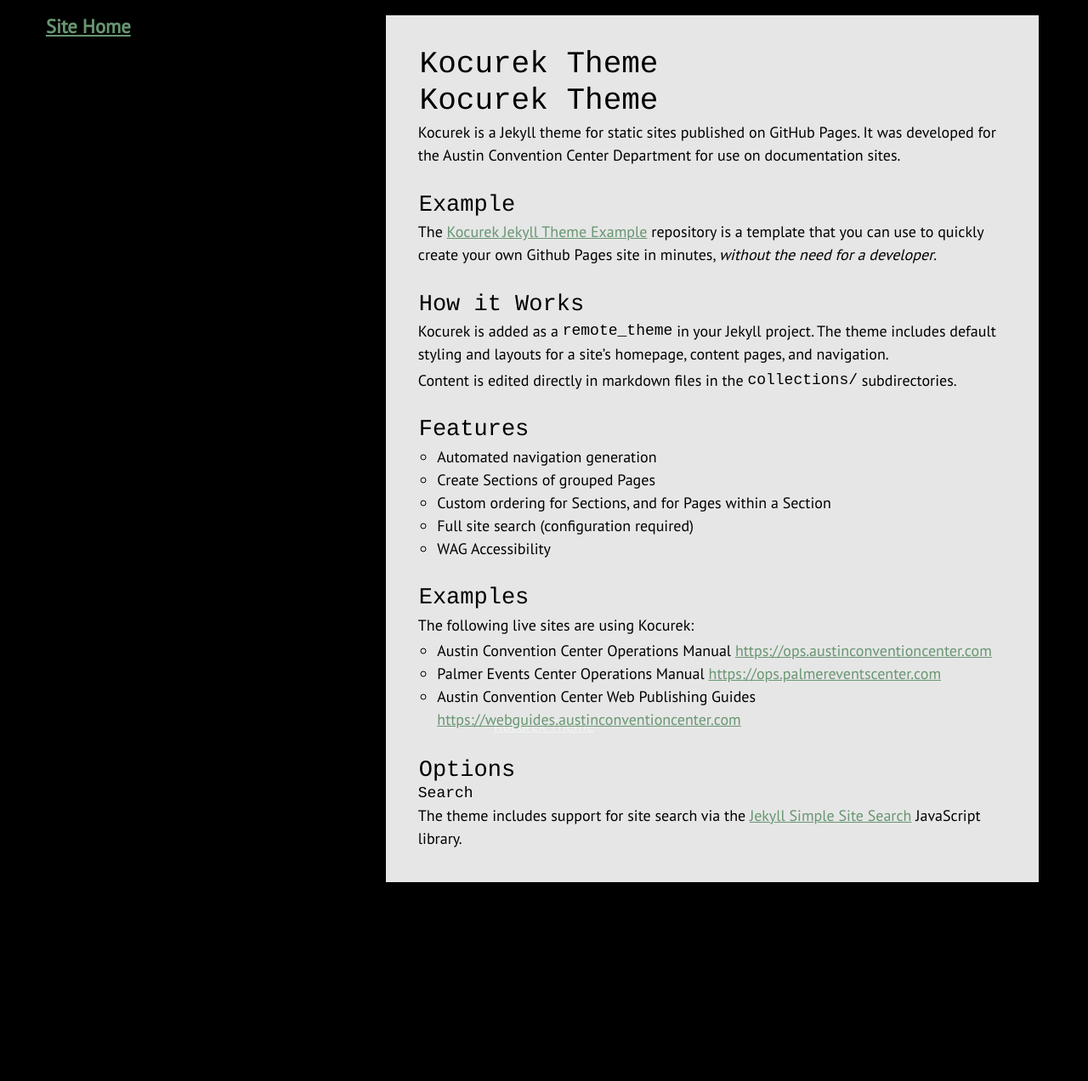
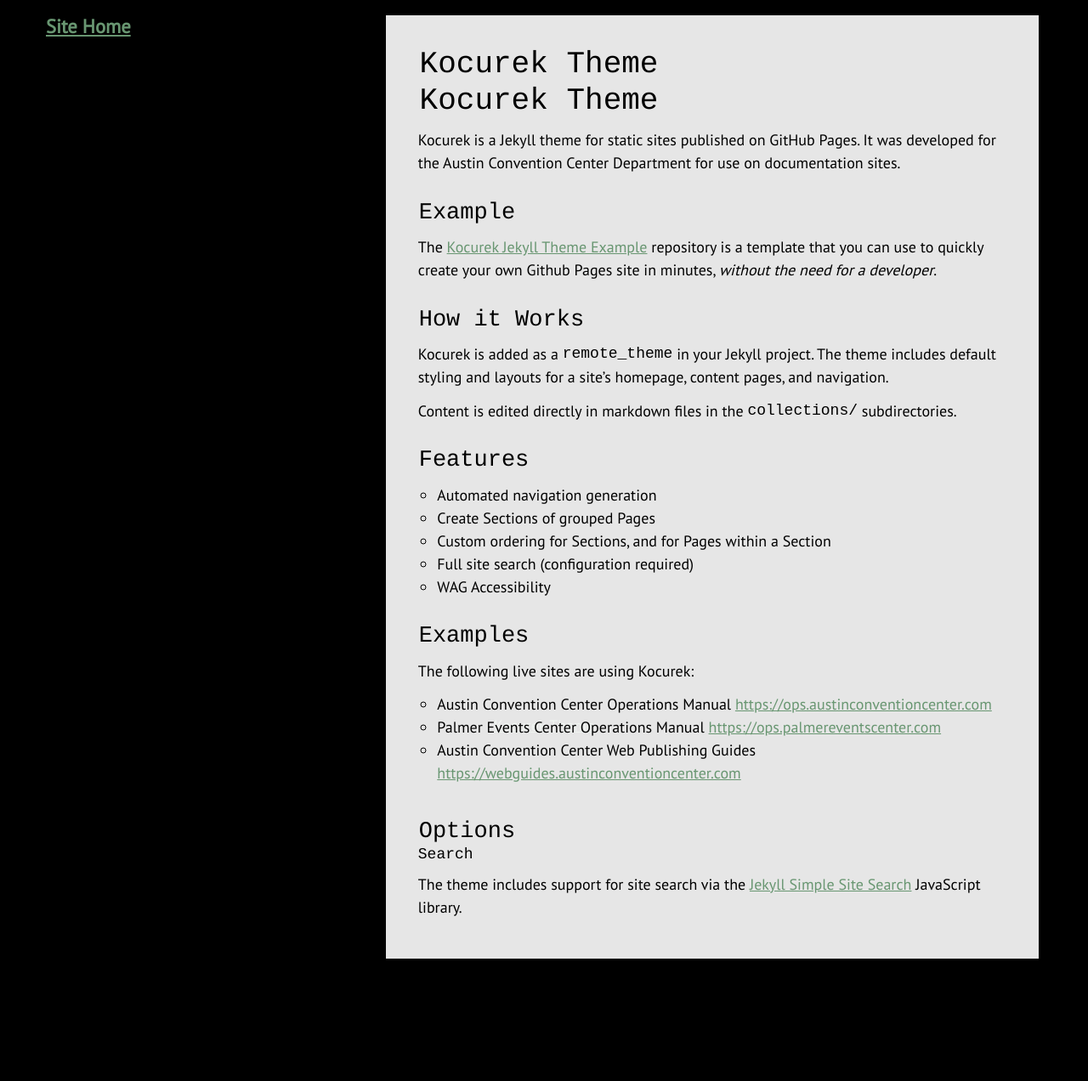
Before and after one commit to cityofaustin/jekyll-theme-kocurek, a Jekyll site: the page built from README.md, in a window 1280 px wide. Shown: the whole page at 85% size. Built offline with Jekyll 4.4.1, drawn with Linux system fonts in a browser that asks for light colours; some web fonts are replaced; our own code applies the rules of GitHub Pages for plain Markdown files; comment, search, counter and statistics services are not loaded; before the commit the page ends 1182 px from its top, so only the background shows below that.

Commit message:
Increase paragraph vertical padding

```diff
--- a/_sass/_layout.scss
+++ b/_sass/_layout.scss
@@ -108,6 +108,10 @@
 main {
   width: 67%;
   z-index: 2;
+  p, ul, ol {
+    margin-bottom:.5em;
+    margin-top: .5em;
+  }
 }
 
 footer {
```
